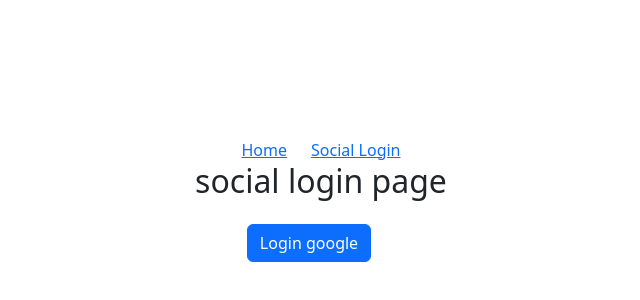
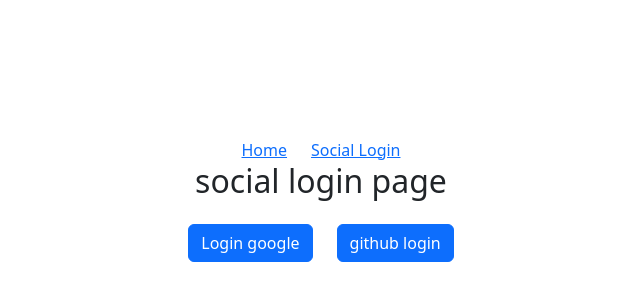
Before and after one commit to Sobuj54/module-59.5-firebase-login-recap-and-practice, a React (Vite) app: page /social in a window 1280 px wide. Shown: the part 200-500 px from the top of the page, without its empty margins (319-959 px from the left). Built offline with nearby package versions, Linux system fonts and the light colour scheme.

Commit message:
handled github login and logout successfully

```diff
--- a/src/Components/Social/Social.jsx
+++ b/src/Components/Social/Social.jsx
@@ -1,6 +1,7 @@
 import React, { useState } from "react";
 import app from "../../firebase.config";
 import {
+  GithubAuthProvider,
   GoogleAuthProvider,
   getAuth,
   signInWithPopup,
@@ -10,6 +11,7 @@
 const Social = () => {
   const auth = getAuth(app);
   const googleProvider = new GoogleAuthProvider();
+  const gitHubProvider = new GithubAuthProvider();
 
   const [user, setUser] = useState(null);
 
@@ -19,6 +21,18 @@
         const googleUser = result.user;
         console.log(googleUser);
         setUser(googleUser);
+      })
+      .catch((error) => {
+        console.log(error.message);
+      });
+  };
+
+  const handleGitHubLogin = () => {
+    signInWithPopup(auth, gitHubProvider)
+      .then((result) => {
+        const githubUser = result.user;
+        console.log(githubUser);
+        setUser(githubUser);
       })
       .catch((error) => {
         console.log(error.message);
@@ -45,15 +59,23 @@
             Sign out
           </button>
         ) : (
-          <button onClick={handleGoogleLogIn} className="btn btn-primary me-4">
-            Login google
-          </button>
+          <div>
+            <button
+              onClick={handleGoogleLogIn}
+              className="btn btn-primary me-4">
+              Login google
+            </button>
+            <button onClick={handleGitHubLogin} className="btn btn-primary">
+              github login
+            </button>
+          </div>
         )}
       </div>
       {user && (
         <div className="mt-4">
           <h3>Name : {user.displayName}</h3>
           <h4>Email : {user.email}</h4>
+          <img src={user.photoURL} alt="" />
         </div>
       )}
     </div>
```
